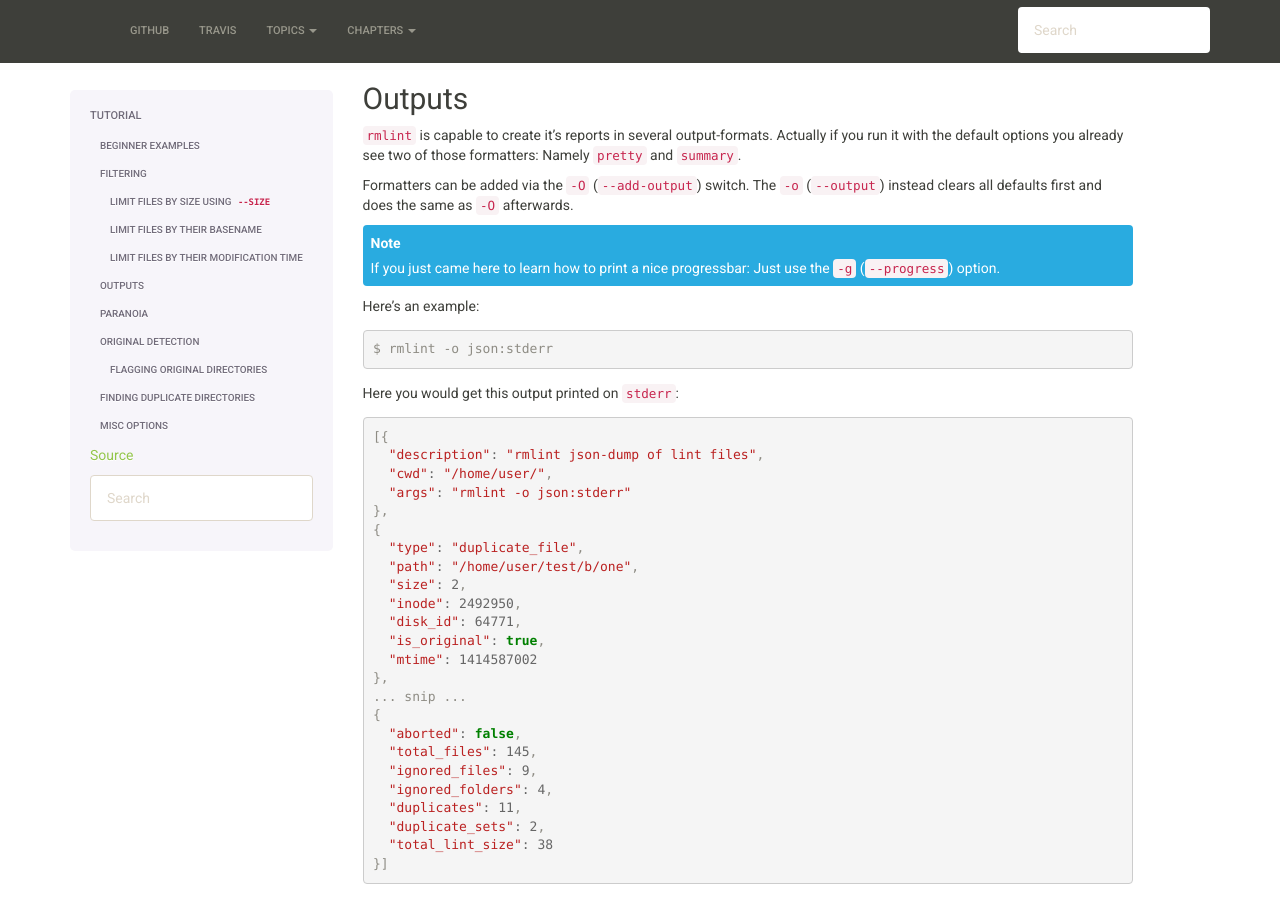
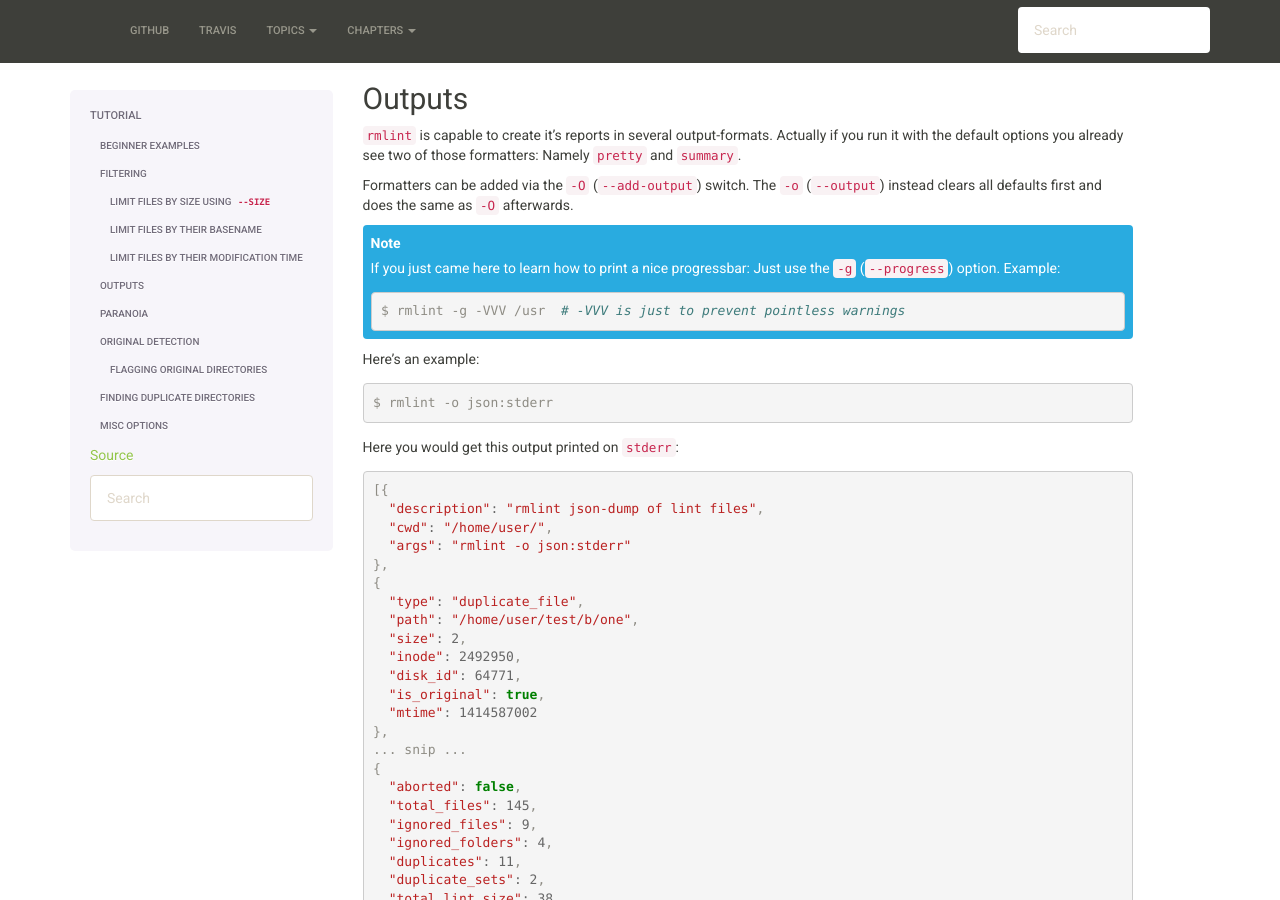
Before and after one commit to sahib/rmlint, a Sphinx documentation site: the page built from docs/tutorial.rst, in a window 1280 px wide and 900 px high, scrolled down 2444 px. Built offline with Sphinx 7.4.7, drawn with Linux system fonts in a browser that asks for light colours.

Commit message:
docs: add -g example

```diff
--- a/docs/rmlint.1.rst
+++ b/docs/rmlint.1.rst
@@ -125,6 +125,8 @@ General Options
 :``-g --progress`` / ``-G --no-progress`` (**default**):
 
     Convinience shortcut for ``-o progressbar -o summary -o sh:rmlint.sh``.
+    It is recommended to run ``-g`` with ``-VVV`` to prevent the printing
+    of warnings in between.
 
 :``-p --paranoid`` / ``-P --less-paranoid`` (**default**):
 
--- a/docs/tutorial.rst
+++ b/docs/tutorial.rst
@@ -180,7 +180,11 @@ does the same as ``-O`` afterwards.
 .. note::
 
     If you just came here to learn how to print a nice progressbar:
-    Just use the ``-g`` (``--progress``) option.
+    Just use the ``-g`` (``--progress``) option. Example:
+
+    .. code-block:: bash
+
+       $ rmlint -g -VVV /usr  # -VVV is just to prevent pointless warnings
 
 Here's an example:
 
```
